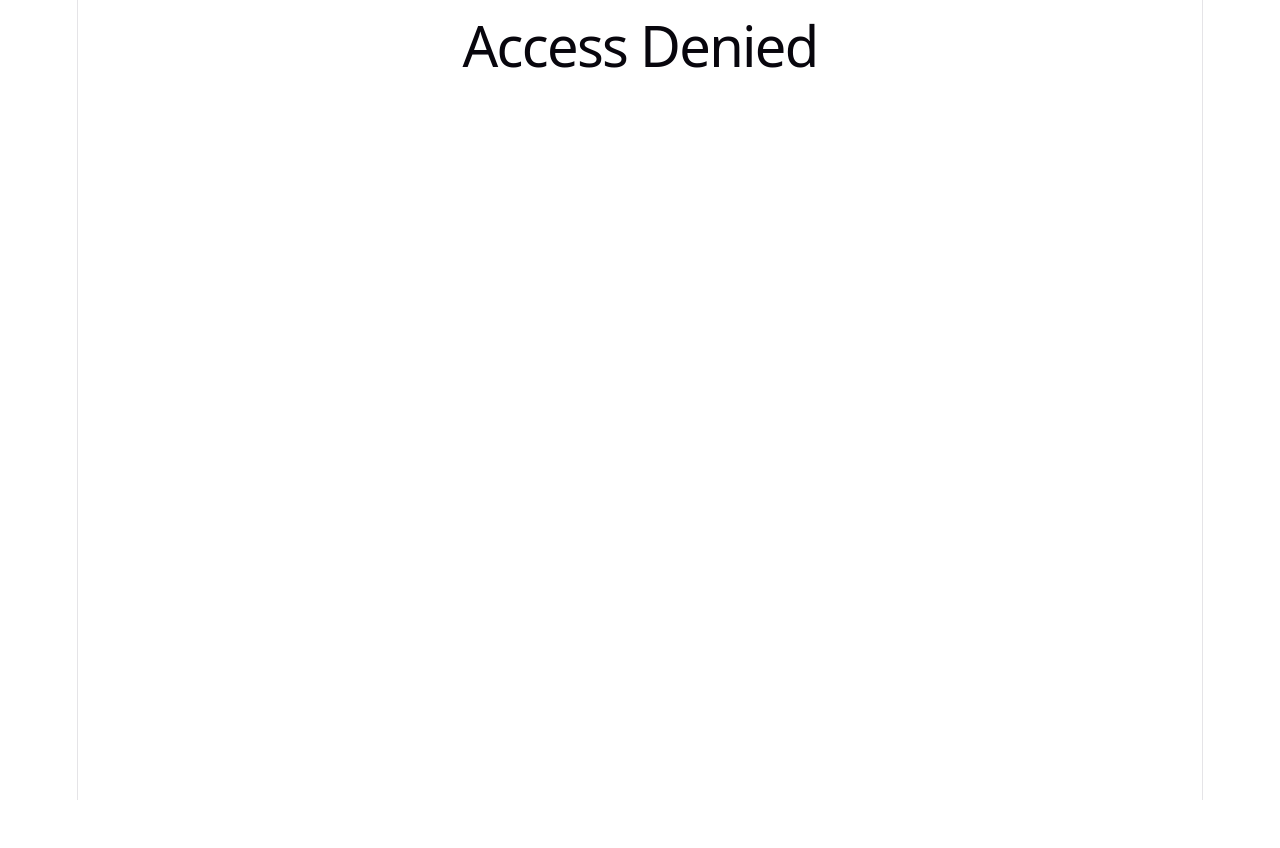
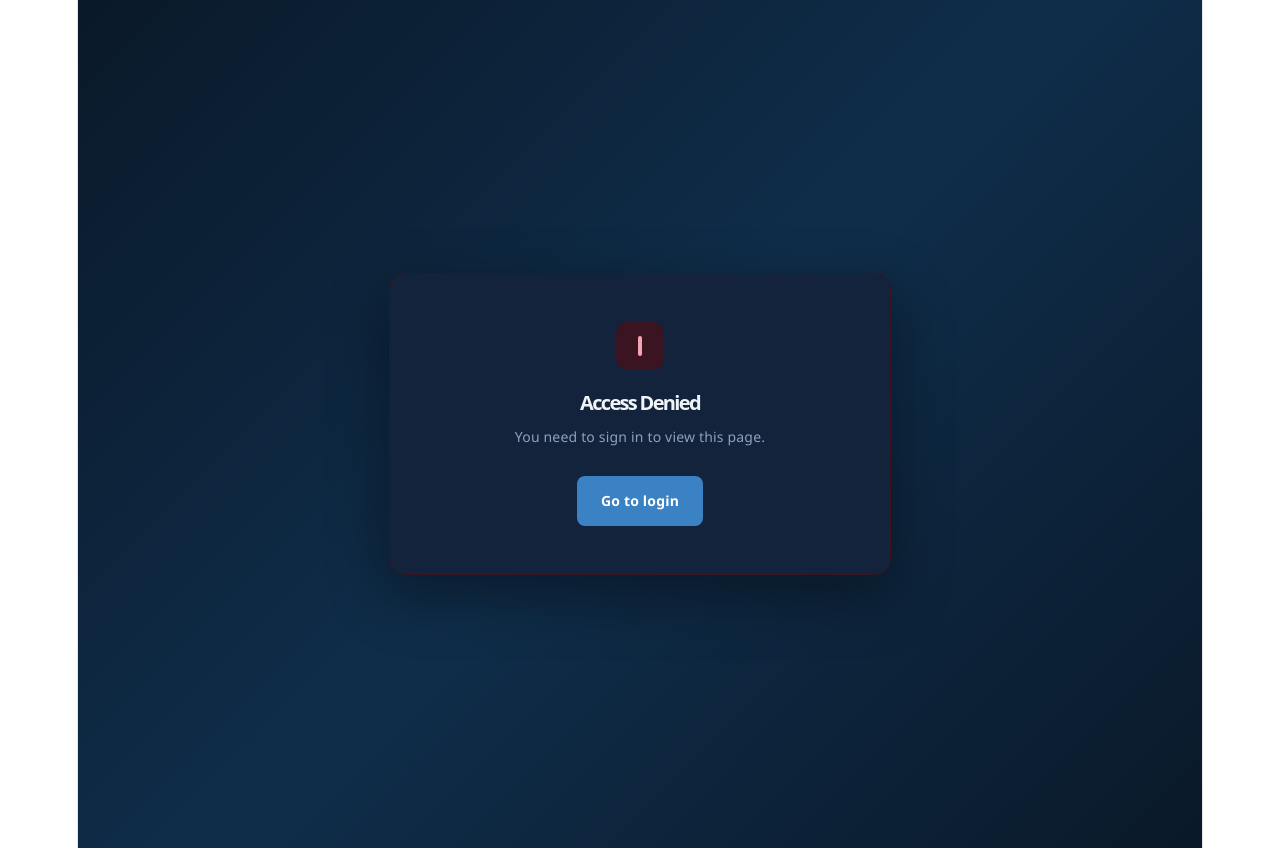
Before and after one commit to ReJMaN83/BCU-nodejs-grupp5, a React (Vite) app in the folder client/: page /access-denied in a window 1280 px wide. Before the commit the page ends 800 px from the top, so only its background shows below. Built offline with nearby package versions, Linux system fonts and the light colour scheme; no server answers.

Commit message:
Restrict /patients routes to staff roles and build Access Denied page (#33)

```diff
--- a/client/src/App.jsx
+++ b/client/src/App.jsx
@@ -26,7 +26,7 @@ function AppRoutes() {
       <Route
         path="/patients"
         element={
-          <ProtectedRoute>
+          <ProtectedRoute roles={['doctor', 'nurse', 'health_center']}>
             <PatientSearch />
           </ProtectedRoute>
         }
@@ -37,7 +37,7 @@ function AppRoutes() {
       <Route
         path="/patients/:id"
         element={
-          <ProtectedRoute>
+          <ProtectedRoute roles={['doctor', 'nurse', 'health_center']}>
             <PatientView />
           </ProtectedRoute>
         }
--- /dev/null
+++ b/client/src/pages/AccessDenied.css
@@ -0,0 +1,83 @@
+.access-denied-page {
+  min-height: 100vh;
+  display: flex;
+  align-items: center;
+  justify-content: center;
+  background: linear-gradient(135deg, #0a1929 0%, #0f2d4a 50%, #0a1929 100%);
+  font-family: 'Segoe UI', system-ui, -apple-system, sans-serif;
+  padding: 24px;
+}
+
+.access-denied-card {
+  background: #12233b;
+  border: 1px solid #3a1420;
+  border-radius: 16px;
+  padding: 48px 40px;
+  width: 100%;
+  max-width: 420px;
+  text-align: center;
+  box-shadow: 0 20px 60px rgba(0, 0, 0, 0.4);
+}
+
+.access-denied-icon {
+  width: 48px;
+  height: 48px;
+  margin: 0 auto 20px;
+  border-radius: 12px;
+  background: #3a1420;
+  display: flex;
+  align-items: center;
+  justify-content: center;
+}
+
+.access-denied-icon-bar {
+  width: 4px;
+  height: 20px;
+  background: #f5a3b5;
+  border-radius: 2px;
+}
+
+.access-denied-title {
+  color: #f0f4f8;
+  font-size: 20px;
+  font-weight: 600;
+  margin: 0 0 10px;
+}
+
+.access-denied-text {
+  color: #8ba3bd;
+  font-size: 14px;
+  line-height: 1.6;
+  margin: 0 0 28px;
+}
+
+.access-denied-button {
+  background: #3b82c4;
+  color: #ffffff;
+  border: none;
+  border-radius: 8px;
+  padding: 12px 24px;
+  font-size: 14px;
+  font-weight: 600;
+  cursor: pointer;
+  text-decoration: none;
+  display: inline-block;
+}
+
+.access-denied-button:hover {
+  background: #4a94d9;
+}
+
+.access-denied-secondary {
+  display: block;
+  margin-top: 16px;
+  color: #6688a8;
+  font-size: 13px;
+  cursor: pointer;
+  background: none;
+  border: none;
+}
+
+.access-denied-secondary:hover {
+  color: #8ba3bd;
+}
--- a/client/src/pages/AccessDenied.jsx
+++ b/client/src/pages/AccessDenied.jsx
@@ -1,3 +1,44 @@
+import { useNavigate } from 'react-router-dom';
+import { useAuth } from '../context/AuthContext';
+import './AccessDenied.css';
+
+// IMPORTANT: this page must never receive or render any patient data,
+// route params, or query values. It only reads the current user's own
+// role/name from AuthContext — nothing patient-related — so there is
+// nothing here that could leak information to an unauthorized viewer.
 export default function AccessDenied() {
-  return <h1> Access Denied</h1>;
+  const { user, logout } = useAuth();
+  const navigate = useNavigate();
+
+  const handleLogout = async () => {
+    await logout();
+    navigate('/login');
+  };
+
+  return (
+    <div className="access-denied-page">
+      <div className="access-denied-card">
+        <div className="access-denied-icon">
+          <div className="access-denied-icon-bar" />
+        </div>
+
+        <h1 className="access-denied-title">Access Denied</h1>
+        <p className="access-denied-text">
+          {user
+            ? "You don't have permission to view this page with your current account."
+            : 'You need to sign in to view this page.'}
+        </p>
+
+        {user ? (
+          <button className="access-denied-secondary" onClick={handleLogout}>
+            Sign out and try a different account
+          </button>
+        ) : (
+          <a href="/login" className="access-denied-button">
+            Go to login
+          </a>
+        )}
+      </div>
+    </div>
+  );
 }
```
